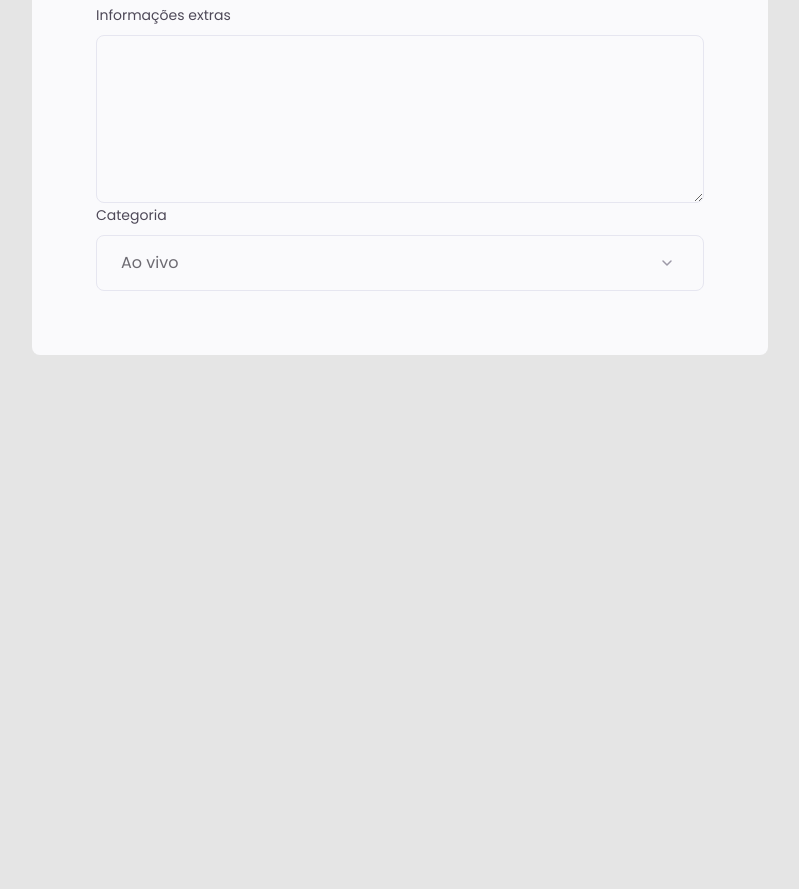
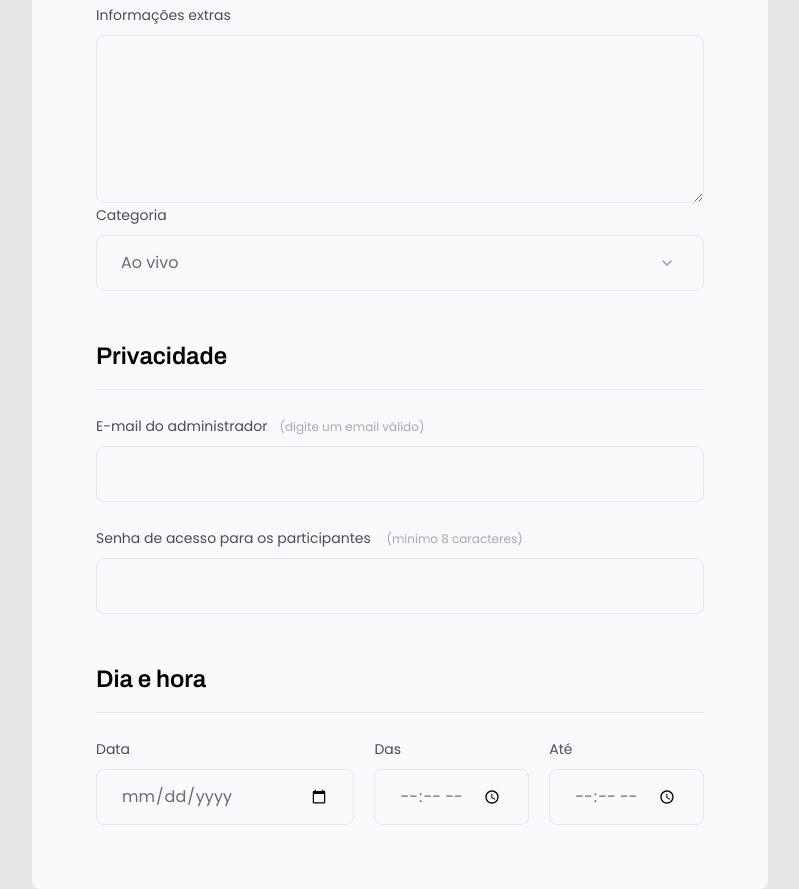
Before and after one commit to Alves0611/explorer-form, a plain HTML site: page index.html in a window 1280 px wide. Shown: the part 744-1633 px from the top of the page, without its empty margins (240-1039 px from the left). Before the commit the page ends 1099 px from the top, so only its background shows below. Drawn offline with Linux system fonts and the light colour scheme.

Commit message:
creating styles for the remaining groupings

```diff
--- a/index.html
+++ b/index.html
@@ -58,6 +58,48 @@
         </div>
 
       </fieldset>
+
+      <fieldset>
+        <div class="fieldset-wrapper">
+          <legend>Privacidade</legend>
+
+          <div class="input-wrapper">
+            <label for="event-email">E-mail do administrador<span>(digite um email válido)</span></label>
+            <input type="email" id="event-email" />
+          </div>
+
+          <div class="input-wrapper">
+            <label for="event-password">Senha de acesso para os participantes <span>(minimo 8 caracteres)</span></label>
+            <input type="password" id="event-password" />
+          </div>
+        </div>
+      </fieldset>
+
+      <fieldset>
+        <div class="fieldset-wrapper">
+          <legend>Dia e hora</legend>
+
+          <div class="col-3">
+            <div class="input-wrapper">
+              <label for="event-date">Data</label>
+              <input type="date" id="event-date" />
+            </div>
+
+            <div class="col-3">
+              <div class="input-wrapper">
+                <label for="event-begin">Das</label>
+                <input type="time" id="event-begin" />
+              </div>
+              <div class="col-3">
+                <div class="input-wrapper">
+                  <label for="event-end">Até</label>
+                  <input type="time" id="event-end" />
+                </div>
+              </div>
+
+
+            </div>
+      </fieldset>
     </form>
   </div>
 </body>
```
